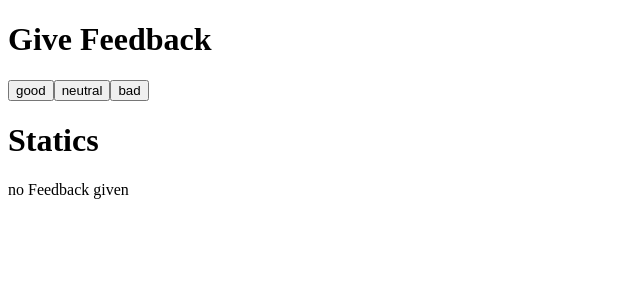
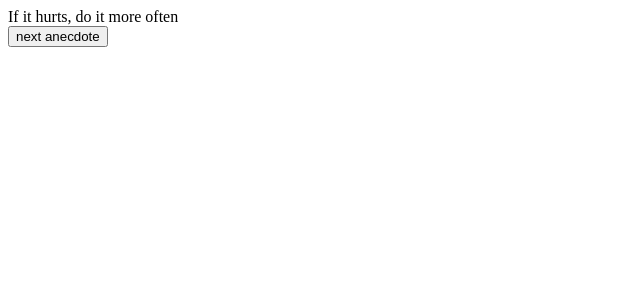
Before and after one commit to juanCarrer/full-stack-open, a React (Create React App) app in the folder part1/courseinfo/: page / in a window 1280 px wide. Shown: the top 300 px of the page, without its empty margins (0-640 px from the left). Built offline with nearby package versions, Linux system fonts and the light colour scheme.

Commit message:
1.12*: anecdotes step1

```diff
--- a/part1/courseinfo/src/App.js
+++ b/part1/courseinfo/src/App.js
@@ -1,66 +1,17 @@
-import React, { useState, Fragment } from 'react'
+import React, { useState } from 'react'
 
-const Statistic = ({ text, value }) => {
-	return (
-		<tr>
-			<td>{ text }</td>
-			<td>{ value }</td>
-		</tr>
-	)
+export const App = ({ anecdotes = [] }) => {
+  const [selected, setSelected] = useState(0)
+
+  const handelClick = () => {
+  	setSelected(Math.floor(Math.random() * anecdotes.length))
+  }
+
+  return (
+    <div>
+      {anecdotes[selected]}
+      <br/>
+    	<button onClick={handelClick}>next anecdote</button>
+    </div>
+  )
 }
-
-const Statistics = ({ good, neutral, bad, total }) => {
-
-	const calculateAverage = () => {
-		const score = good - bad
-		return score / total
-	}
-
-	const calculatePositive = () => {
-		return good * 100 / total
-	}
-
-	return (
-		<table>
-			<tbody>
-				<Statistic text='good' value={good}/>
-				<Statistic text='neutral' value={neutral}/>
-				<Statistic text='bad' value={bad}/>
-				<Statistic text='average' value={calculateAverage()}/>
-				<Statistic text='positive' value={`${calculatePositive()}%`}/>
-			</tbody>
-		</table>
-	)
-}
-
-export const Button = ({ title, handelClick }) => {
-	return (
-		<button onClick={handelClick}>{title}</button>
-	)
-}
-
-export const App = () => {
-	const [good, setGood] = useState(0)
-	const [neutral, setNeutral] = useState(0)
-	const [bad, setBad] = useState(0)
-
-	const total = good + neutral + bad
-
-	return (
-		<Fragment>
-			<div>
-				<h1>Give Feedback</h1>
-				<Button title='good' handelClick={() => setGood(good + 1)} />
-				<Button title='neutral' handelClick={() => setNeutral(neutral + 1)} />
-				<Button title='bad' handelClick={() => setBad(bad + 1)} />
-			</div>
-			<h1>Statics</h1>
-			{
-				total !== 0
-				? <Statistics good={good} neutral={neutral} bad={bad} total={total}/>
-				: <p>no Feedback given</p>
-			}
-
-		</Fragment>
-	)
-}
--- a/part1/courseinfo/src/index.js
+++ b/part1/courseinfo/src/index.js
@@ -2,4 +2,13 @@
 import ReactDOM from 'react-dom'
 import { App } from './App'
 
-ReactDOM.render(<App />, document.getElementById('root'))
+const anecdotes = [
+  'If it hurts, do it more often',
+  'Adding manpower to a late software project makes it later!',
+  'The first 90 percent of the code accounts for the first 90 percent of the development time...The remaining 10 percent of the code accounts for the other 90 percent of the development time.',
+  'Any fool can write code that a computer can understand. Good programmers write code that humans can understand.',
+  'Premature optimization is the root of all evil.',
+  'Debugging is twice as hard as writing the code in the first place. Therefore, if you write the code as cleverly as possible, you are, by definition, not smart enough to debug it.'
+]
+
+ReactDOM.render(<App App anecdotes={anecdotes}/>, document.getElementById('root'))
```
